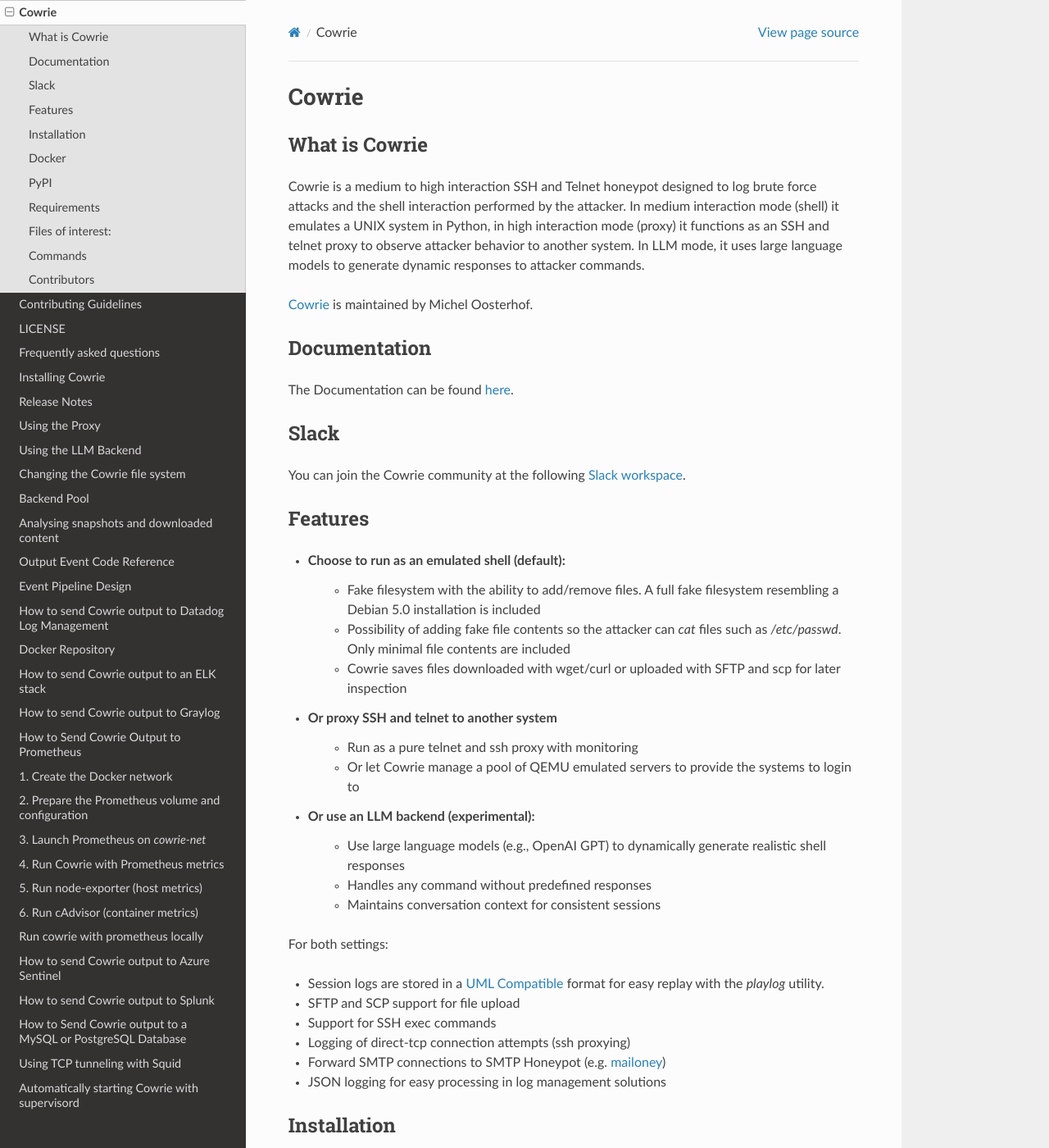
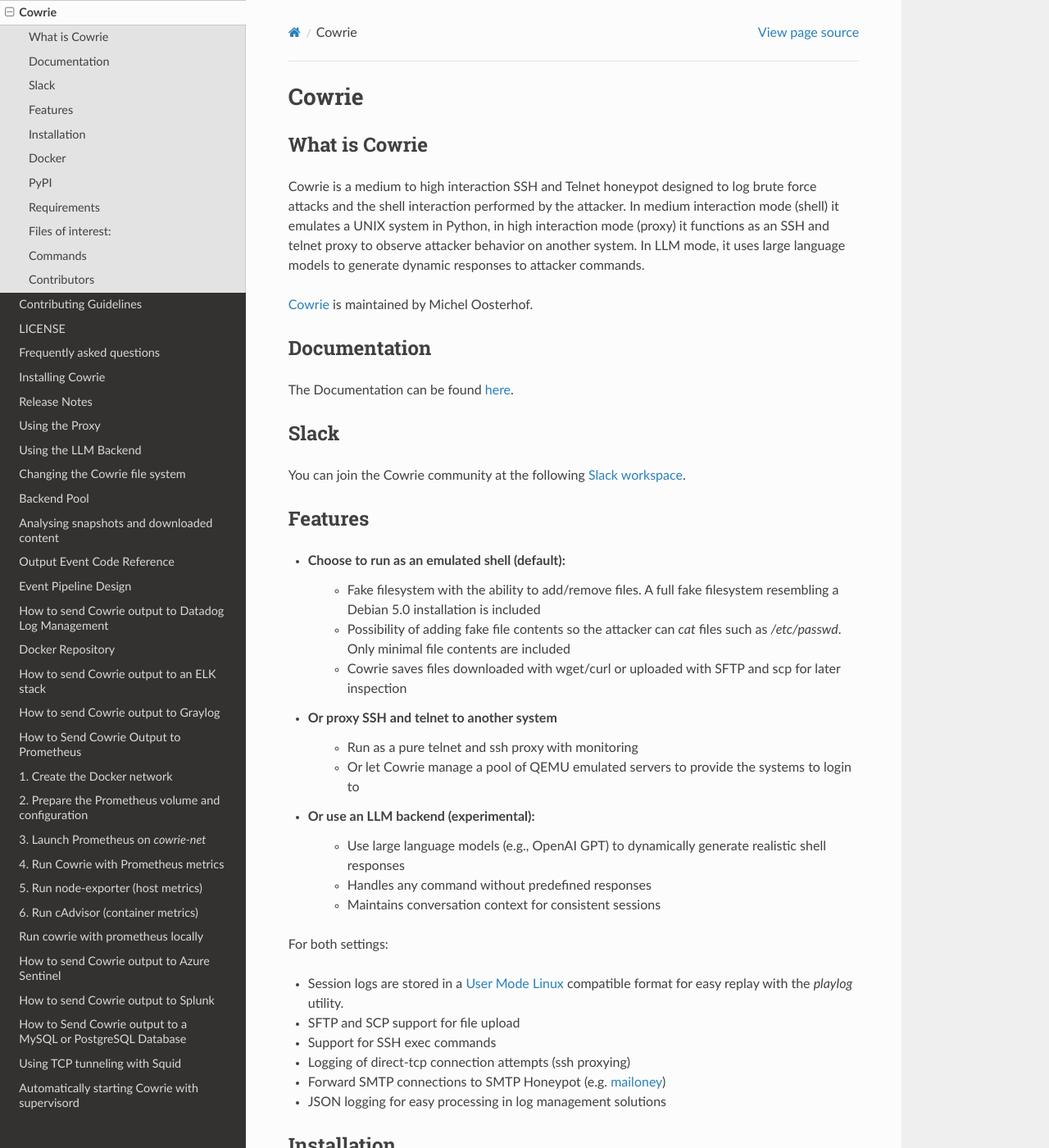
Before and after one commit to cowrie/cowrie, a Sphinx documentation site: the page built from docs/README.rst, in a window 1280 px wide and 1400 px high. Shown: the whole window at 82% size. Built offline with Sphinx 7.4.7 and the Read the Docs theme 3.1.0, drawn with Linux system fonts in a browser that asks for light colours.

Commit message:
docs: spell out User Mode Linux and use the canonical docs URL
'UML Compatible' read as an unexplained acronym, 'observe attacker
behavior to another system' was ungrammatical, and the VirusTotal
guide pointed at readthedocs while everything else links
docs.cowrie.org.

```diff
--- a/README.rst
+++ b/README.rst
@@ -14,7 +14,7 @@ designed to log brute force attacks and the shell interaction
 performed by the attacker. In medium interaction mode (shell) it
 emulates a UNIX system in Python, in high interaction mode (proxy)
 it functions as an SSH and telnet proxy to observe attacker behavior
-to another system. In LLM mode, it uses large language models to
+on another system. In LLM mode, it uses large language models to
 generate dynamic responses to attacker commands.
 
 `Cowrie <http://github.com/cowrie/cowrie/>`_ is maintained by Michel Oosterhof.
@@ -48,7 +48,7 @@ Features
 
 For both settings:
 
-* Session logs are stored in a `UML Compatible <http://user-mode-linux.sourceforge.net/>`_  format for easy replay with the `playlog` utility.
+* Session logs are stored in a `User Mode Linux <http://user-mode-linux.sourceforge.net/>`_ compatible format for easy replay with the `playlog` utility.
 * SFTP and SCP support for file upload
 * Support for SSH exec commands
 * Logging of direct-tcp connection attempts (ssh proxying)
--- a/docs/virustotal/README.rst
+++ b/docs/virustotal/README.rst
@@ -358,7 +358,7 @@ The VirusTotal integration is part of Cowrie and is licensed under the same BSD
 Support
 -------
 
-* **Documentation**: https://cowrie.readthedocs.io/
+* **Documentation**: https://docs.cowrie.org/
 * **Issues**: https://github.com/cowrie/cowrie/issues
 * **Discussions**: https://github.com/cowrie/cowrie/discussions
 * **VirusTotal Support**: https://support.virustotal.com/
```
